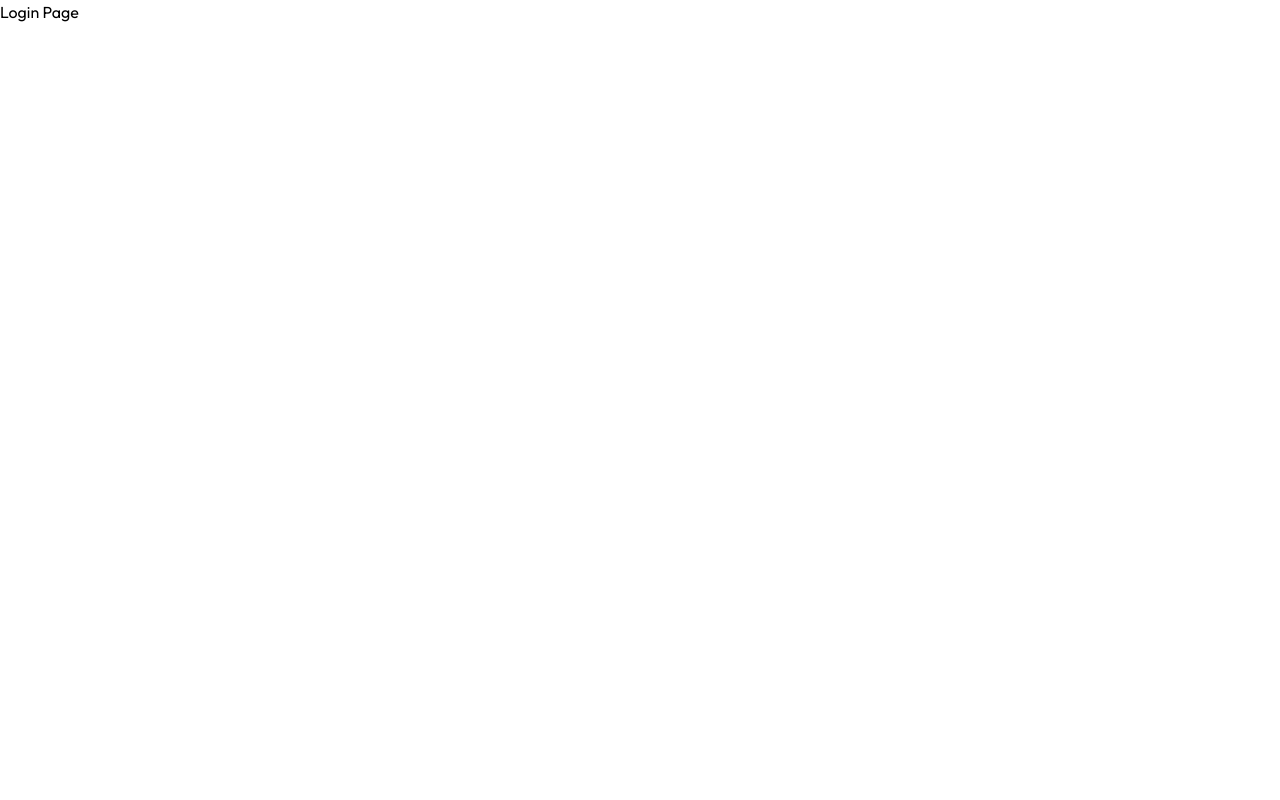
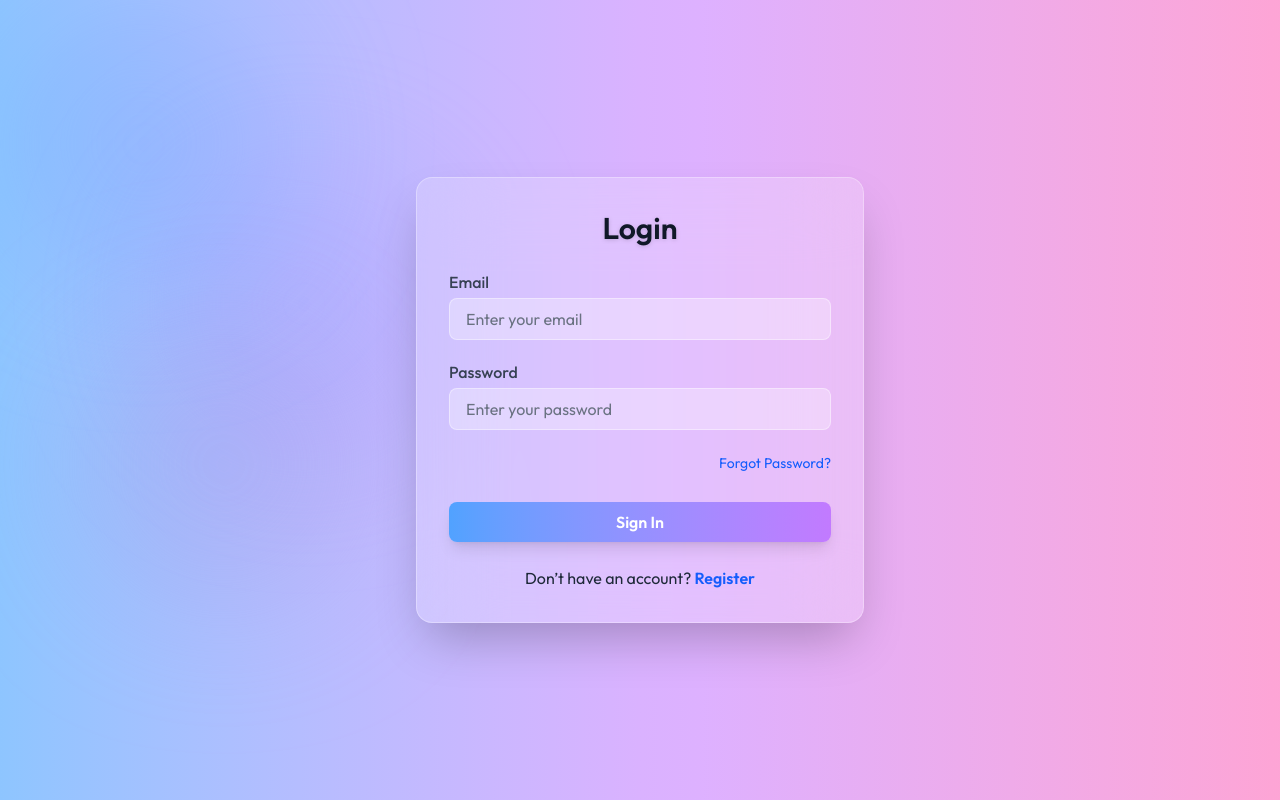
Before and after one commit to arunpanigrahi93/mern-auth, a React (Vite) app in the folder client/: page /login in a window 1280 px wide. Built offline with nearby package versions, Linux system fonts and the light colour scheme.

Commit message:
Login and register

```diff
--- a/client/src/components/Navbar.jsx
+++ b/client/src/components/Navbar.jsx
@@ -1,10 +1,16 @@
 import React from "react";
 import { assets } from "../assets/assets";
+import { useNavigate } from "react-router-dom";
+
 const Navbar = () => {
+  const navigate = useNavigate();
   return (
     <div className="w-full flex justify-between items-center p-4 sm:p-6 sm:px-24 absolute top-0">
       <img src={assets.logo} alt="logo" className="w-28 sm:w-32" />
-      <button className="flex items-center gap-2 border border-gray-500 rounded-full px-6 py-2 text-gray-800 hover:bg-gray-100 transition-all cursor-pointer">
+      <button
+        onClick={() => navigate("/login")}
+        className="flex items-center gap-2 border border-gray-500 rounded-full px-6 py-2 text-gray-800 hover:bg-gray-100 transition-all cursor-pointer"
+      >
         Login <img src={assets.arrow_icon} alt="" />
       </button>
     </div>
--- a/client/src/pages/Login.jsx
+++ b/client/src/pages/Login.jsx
@@ -1,7 +1,99 @@
-import React from "react";
+import React, { useState } from "react";
 
 const Login = () => {
-  return <div>Login Page</div>;
+  const [name, setName] = useState("");
+  const [email, setEmail] = useState("");
+  const [password, setPassword] = useState("");
+  const [isSignUp, setIsSignUp] = useState(false);
+
+  return (
+    <div className="relative flex items-center justify-center min-h-screen overflow-hidden bg-gradient-to-r from-blue-300 via-purple-300 to-pink-300 animate-gradient-x">
+      {/* Soft floating blobs for glassy background */}
+      <div className="absolute top-0 left-0 w-full h-full overflow-hidden">
+        <div className="absolute w-72 h-72 bg-blue-200 rounded-full mix-blend-multiply filter blur-3xl opacity-30 animate-blob"></div>
+        <div className="absolute top-40 left-40 w-72 h-72 bg-purple-200 rounded-full mix-blend-multiply filter blur-3xl opacity-30 animate-blob animation-delay-2000"></div>
+        <div className="absolute top-80 left-20 w-72 h-72 bg-pink-200 rounded-full mix-blend-multiply filter blur-3xl opacity-30 animate-blob animation-delay-4000"></div>
+      </div>
+
+      {/* Glassmorphism Box */}
+      <div className="relative w-full max-w-md p-8 bg-white/20 backdrop-blur-2xl border border-white/30 rounded-2xl shadow-2xl animate-fade-in">
+        <h2 className="text-3xl font-semibold text-center text-gray-900 drop-shadow-sm mb-6">
+          {isSignUp ? "Create Account" : "Login"}
+        </h2>
+
+        <form className="space-y-5">
+          {isSignUp && (
+            <div>
+              <label className="block text-left text-gray-700 font-medium mb-1">
+                User Name
+              </label>
+              <input
+                type="text"
+                value={name}
+                onChange={(e) => setName(e.target.value)}
+                className="w-full px-4 py-2 bg-white/30 border border-white/40 rounded-lg placeholder-gray-500 text-gray-900 focus:ring-2 focus:ring-blue-300 focus:outline-none"
+                placeholder="Enter your name"
+              />
+            </div>
+          )}
+
+          <div>
+            <label className="block text-left text-gray-700 font-medium mb-1">
+              Email
+            </label>
+            <input
+              type="email"
+              value={email}
+              onChange={(e) => setEmail(e.target.value)}
+              className="w-full px-4 py-2 bg-white/30 border border-white/40 rounded-lg placeholder-gray-500 text-gray-900 focus:ring-2 focus:ring-blue-300 focus:outline-none"
+              placeholder="Enter your email"
+            />
+          </div>
+
+          <div>
+            <label className="block text-left text-gray-700 font-medium mb-1">
+              Password
+            </label>
+            <input
+              type="password"
+              value={password}
+              onChange={(e) => setPassword(e.target.value)}
+              className="w-full px-4 py-2 bg-white/30 border border-white/40 rounded-lg placeholder-gray-500 text-gray-900 focus:ring-2 focus:ring-blue-300 focus:outline-none"
+              placeholder="Enter your password"
+            />
+          </div>
+
+          {!isSignUp && (
+            <div className="text-right">
+              <button
+                type="button"
+                className="text-sm text-blue-600 hover:underline cursor-pointer"
+              >
+                Forgot Password?
+              </button>
+            </div>
+          )}
+
+          <button
+            type="submit"
+            className="w-full py-2 mt-2 font-semibold text-white bg-gradient-to-r from-blue-400 to-purple-400 rounded-lg hover:opacity-90 transition duration-300 shadow-lg cursor-pointer"
+          >
+            {isSignUp ? "Sign Up" : "Sign In"}
+          </button>
+        </form>
+
+        <p className="mt-6 text-center text-gray-800">
+          {isSignUp ? "Already have an account?" : "Don’t have an account?"}{" "}
+          <span
+            className="text-blue-600 font-semibold cursor-pointer hover:underline"
+            onClick={() => setIsSignUp(!isSignUp)}
+          >
+            {isSignUp ? "Sign In" : "Register"}
+          </span>
+        </p>
+      </div>
+    </div>
+  );
 };
 
 export default Login;
```
